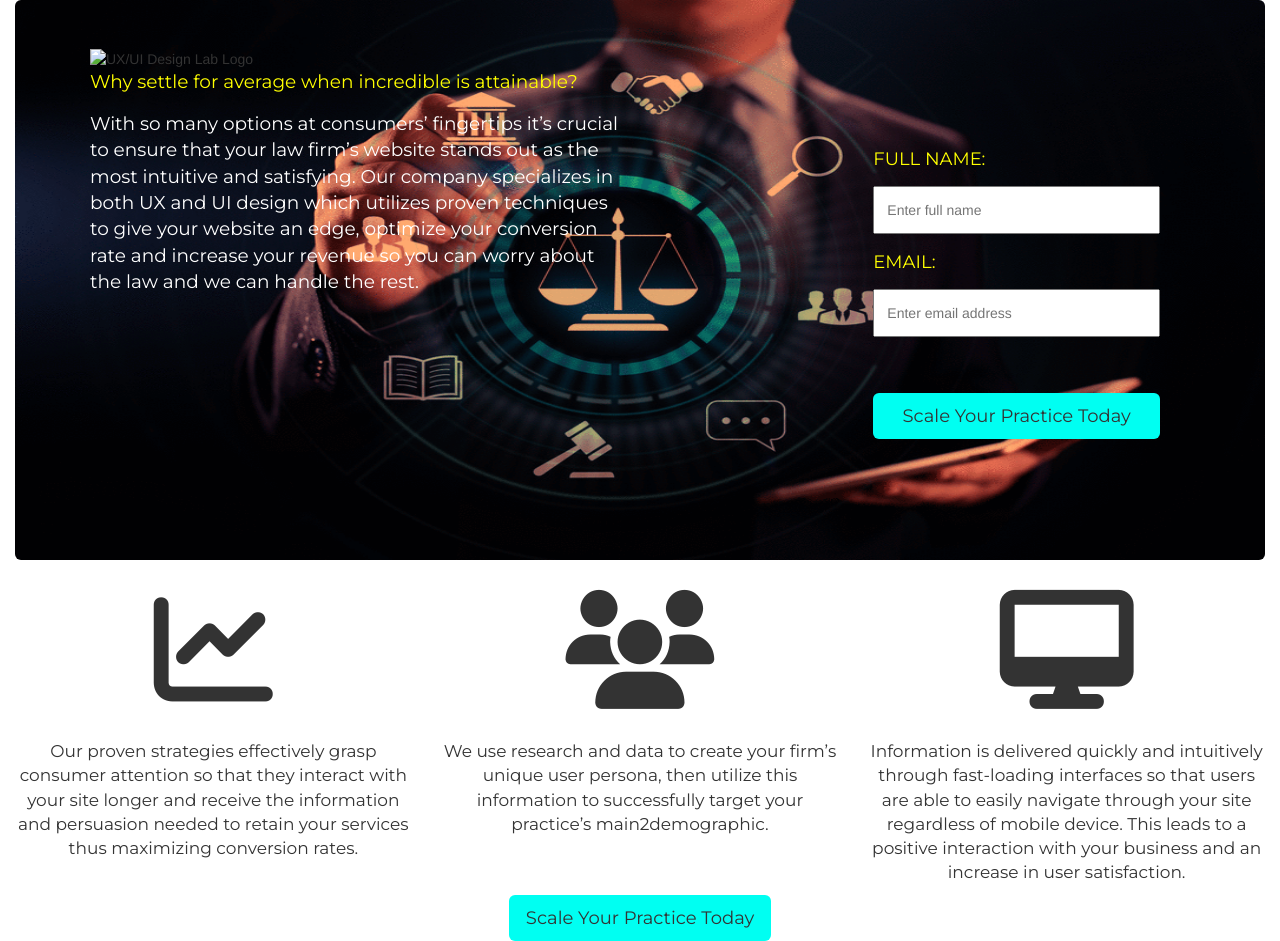
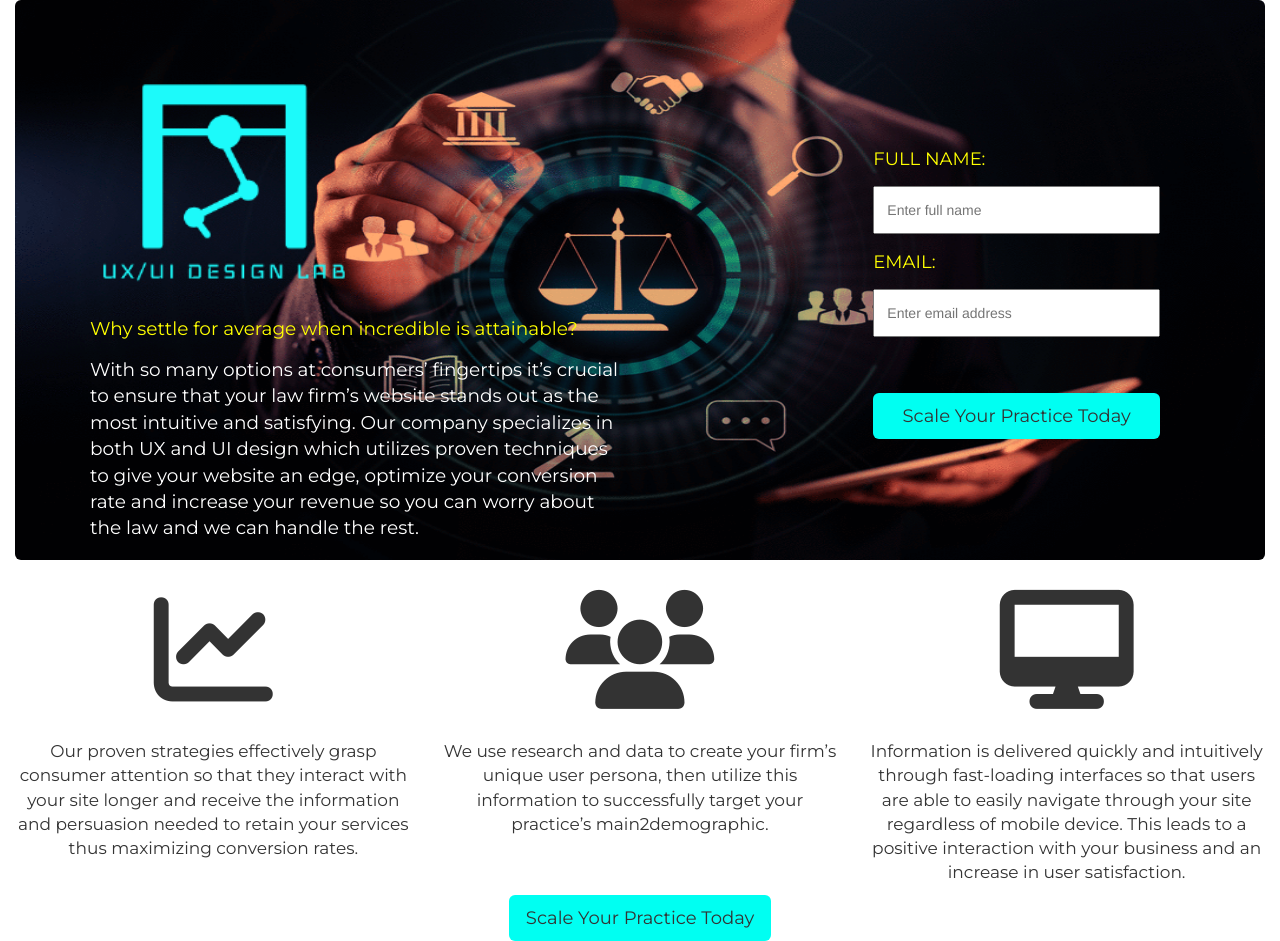
Before and after one commit to ayannashaw/UX-UI-Design-Lab, a plain HTML site: page index.html in a window 1280 px wide. Drawn offline with nearby package versions, Linux system fonts and the light colour scheme.

Commit message:
fixed broken logo image

```diff
--- a/index.html
+++ b/index.html
@@ -22,7 +22,7 @@
     <div class="jumbotron">
 
         <div class="col col-md-6 info">
-            <img src="../landing-page/img/Final Logo.png" alt="UX/UI Design Lab Logo" class="logo">
+            <img src="img/Final Logo.png" alt="UX/UI Design Lab Logo" class="logo">
 
             <div class="jumbo-slogan">
             <p>Why settle for average when incredible is attainable?</p>
```
